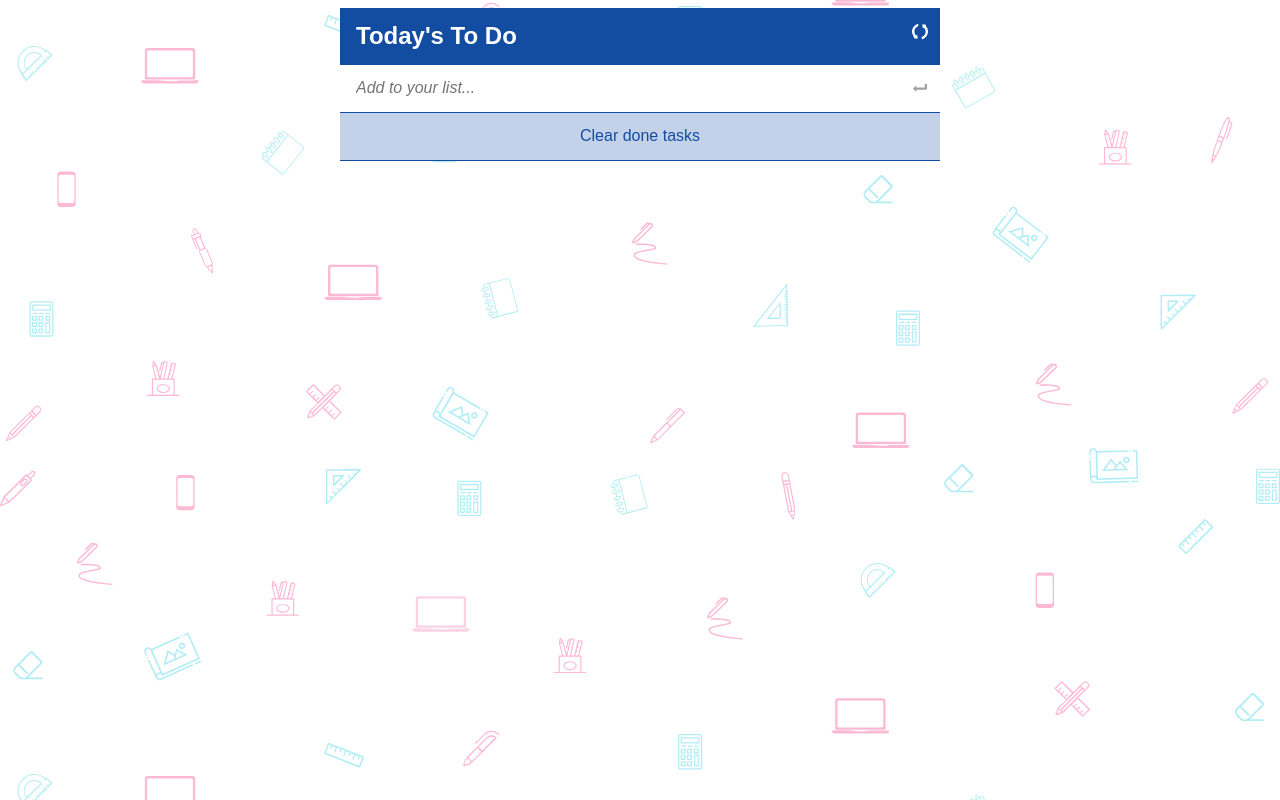
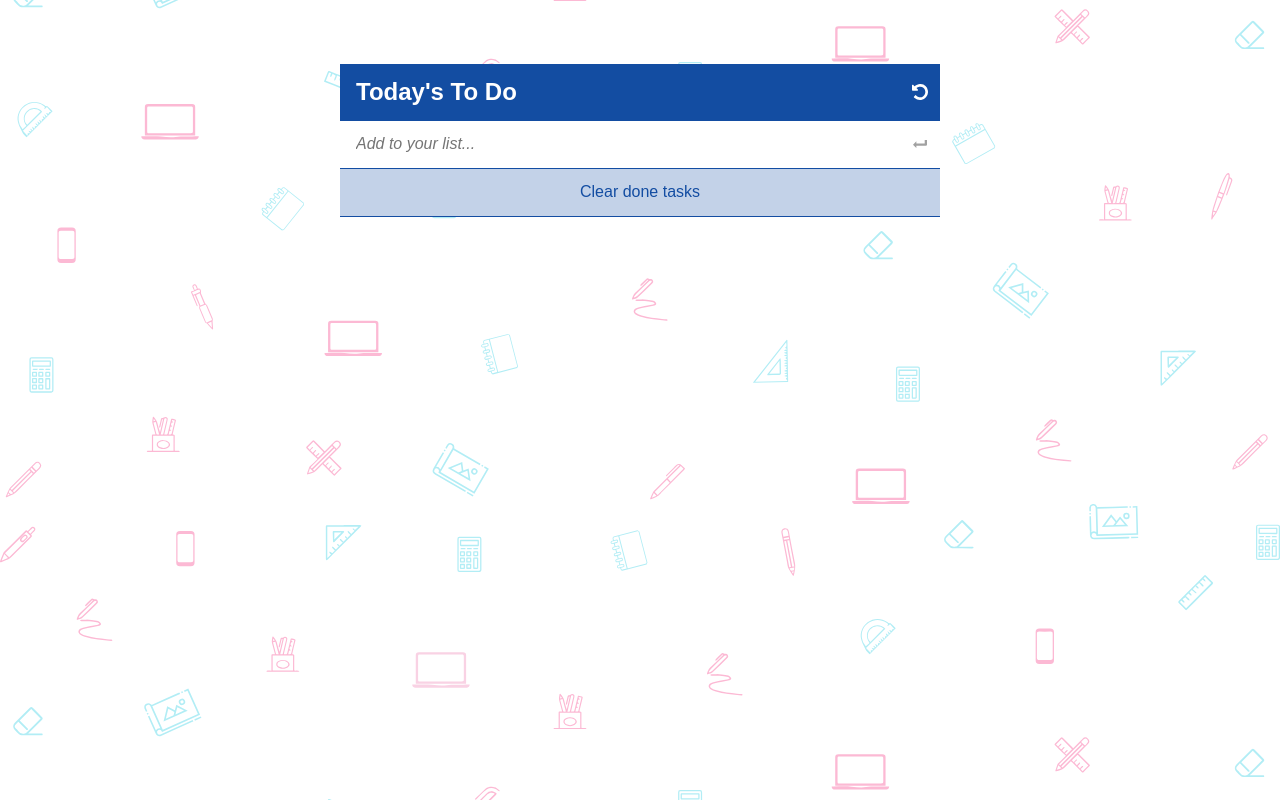
Before and after one commit to gabyse1/toDoList-code-review, a website built with webpack: page src/index.html in a window 1280 px wide. Built offline with nearby package versions, Linux system fonts and the light colour scheme; a web font is replaced by a local one.

Commit message:
Update markup and styles

```diff
--- a/src/index.html
+++ b/src/index.html
@@ -18,10 +18,10 @@
     <div class="task__header">
       <h1 class="body__item">Today's To Do</h1>
       <button type="button" id="btn__resync-old-tasks">
-        <svg xmlns="http://www.w3.org/2000/svg" viewBox="0 0 98 92.89">
+        <svg xmlns="http://www.w3.org/2000/svg" viewBox="0 0 98.06 98">
           <path
-            d="M25.67,73.46c1.6-1.17,2.88-2.15,4.22-3.07a12.87,12.87,0,0,1,2.73-.53L36,94.58c-8.34-1.07-15.51-1.82-22.57-3.19-.56-.11-.31-4.41-.43-6.81-3.57-8.32-8.73-16.82-10.86-26C-3,36.51,9.8,13.69,30.75,4.9c3.4-1.42,7.29-2.73,8.78,1.69,1.29,3.81,2.34,8.56-2.45,11.48-1.73,1.06-3.65,1.82-5.35,2.92C13.31,32.86,10.24,58.25,25.67,73.46ZM82.86,59.72C79.8,69.83,73.3,77,63.76,81.52c-5.52,2.59-4.66,7.45-3.31,11.56,1.64,5,5.73,3.42,9.16,1.76C87.84,86,98,71.64,98.95,51.23c.66-13.76-4.75-25.32-12.87-35.52.75-2.5,1.15-7,.7-7.08-7.22-1.36-14.54-2.17-22.5-3.19.73,6.77,1.22,12,1.86,17.25,1,8.34,1.62,8.6,8.63,3.93C83.61,36.39,86.43,47.91,82.86,59.72Z"
-            transform="translate(-1 -3.56)" />
+            d="M27.49,26.25c1.54,1.49,3,2.92,4.49,4.36s3,3,4.47,4.5a3.5,3.5,0,0,1,.95,3.76,3.87,3.87,0,0,1-3,2.93,6.33,6.33,0,0,1-1.17.07c-9.34,0-18.69,0-28,0A4.35,4.35,0,0,1,.82,37.53c.06-9.38,0-18.76,0-28.14A4.09,4.09,0,0,1,5.26,5.15,3.63,3.63,0,0,1,7.71,6.37l7.81,7.76a4.84,4.84,0,0,1,.44.59c.8-.71,1.47-1.31,2.15-1.89A49.36,49.36,0,0,1,40.89,1.95a45.85,45.85,0,0,1,13.35-.62A49.1,49.1,0,0,1,98,41.15a44,44,0,0,1,.52,14.36C96.29,71.88,88.2,84.43,73.82,92.74A47,47,0,0,1,57,98.57,49.24,49.24,0,0,1,16.83,86.34c-1.6-1.45-3-3.1-4.5-4.7a2.1,2.1,0,0,1,.13-3.1C15.21,75.75,18,73,20.71,70.19a2.26,2.26,0,0,1,3.56.2,31.5,31.5,0,0,0,20.49,12A32.65,32.65,0,0,0,79.39,64.06,30.34,30.34,0,0,0,82.46,48C81.2,34.6,74.36,25.11,62,19.77a30.52,30.52,0,0,0-15.66-2.19,32,32,0,0,0-18.16,8C28,25.78,27.81,26,27.49,26.25Z"
+            transform="translate(-0.82 -1.1)" />
         </svg>
       </button>
     </div>
--- a/src/index.js
+++ b/src/index.js
@@ -131,7 +131,7 @@ const removeTasks = (checklist) => {
 
 taskForm.addEventListener('submit', (e) => {
   e.preventDefault();
-  submitTask();
+  if (taskInput.value !== '') submitTask();
 });
 
 removeButton.addEventListener('click', () => {
@@ -142,7 +142,3 @@ removeButton.addEventListener('click', () => {
 window.addEventListener('load', () => {
   renderTaskList();
 });
-
-window.addEventListener('resize', () => {
-  renderTaskList();
-});
--- a/src/style.css
+++ b/src/style.css
@@ -24,8 +24,7 @@ body {
   align-items: center;
   width: 90%;
   max-width: 37.5rem;
-  height: 80%;
-  margin: auto;
+  margin: 4rem auto;
   background: white;
 }
 
@@ -43,7 +42,6 @@ button {
   width: 100%;
   font-family: "Andika New Basic", sans-serif;
   font-size: 1rem;
-  line-height: 1.1rem;
   color: #272a31;
   background: transparent;
   border: none;
@@ -170,6 +168,11 @@ ul {
   right: 0;
 }
 
+#btn__resync-old-tasks {
+  height: auto;
+  bottom: 0;
+}
+
 #task__submit svg {
   width: 50%;
 }
```
